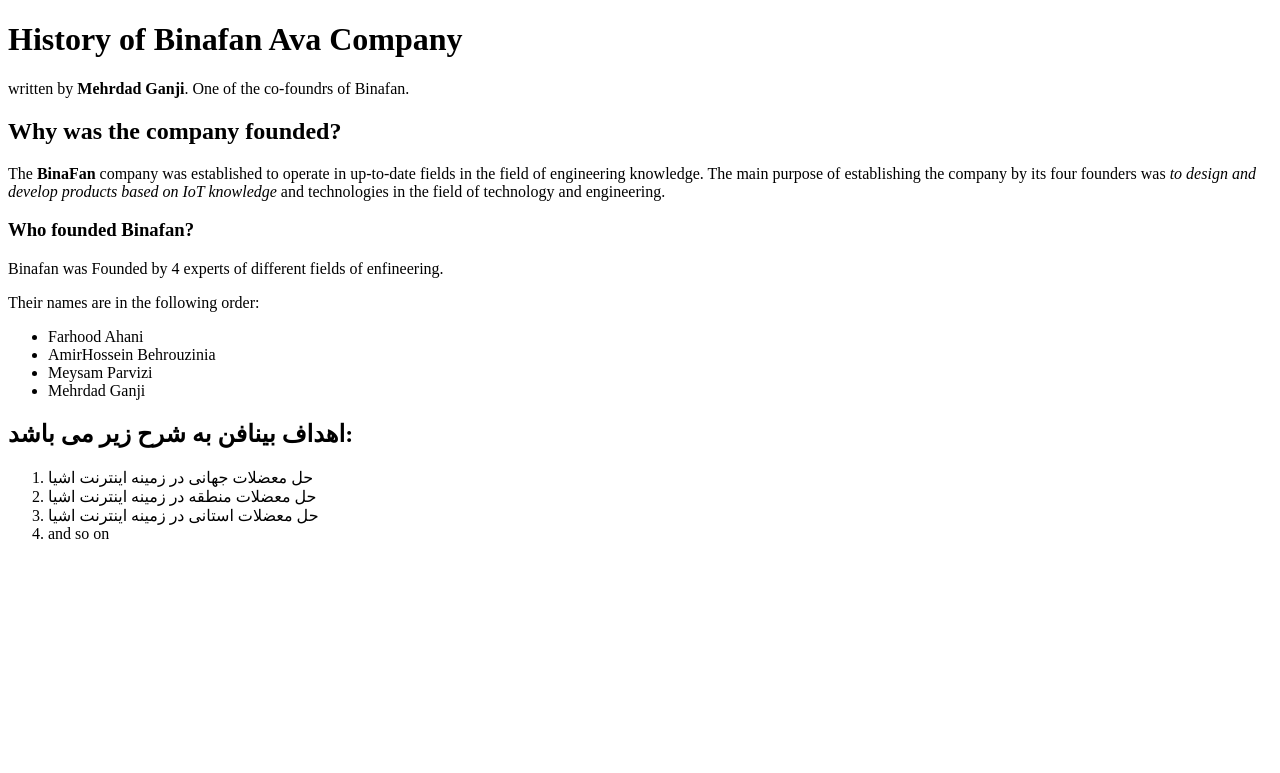
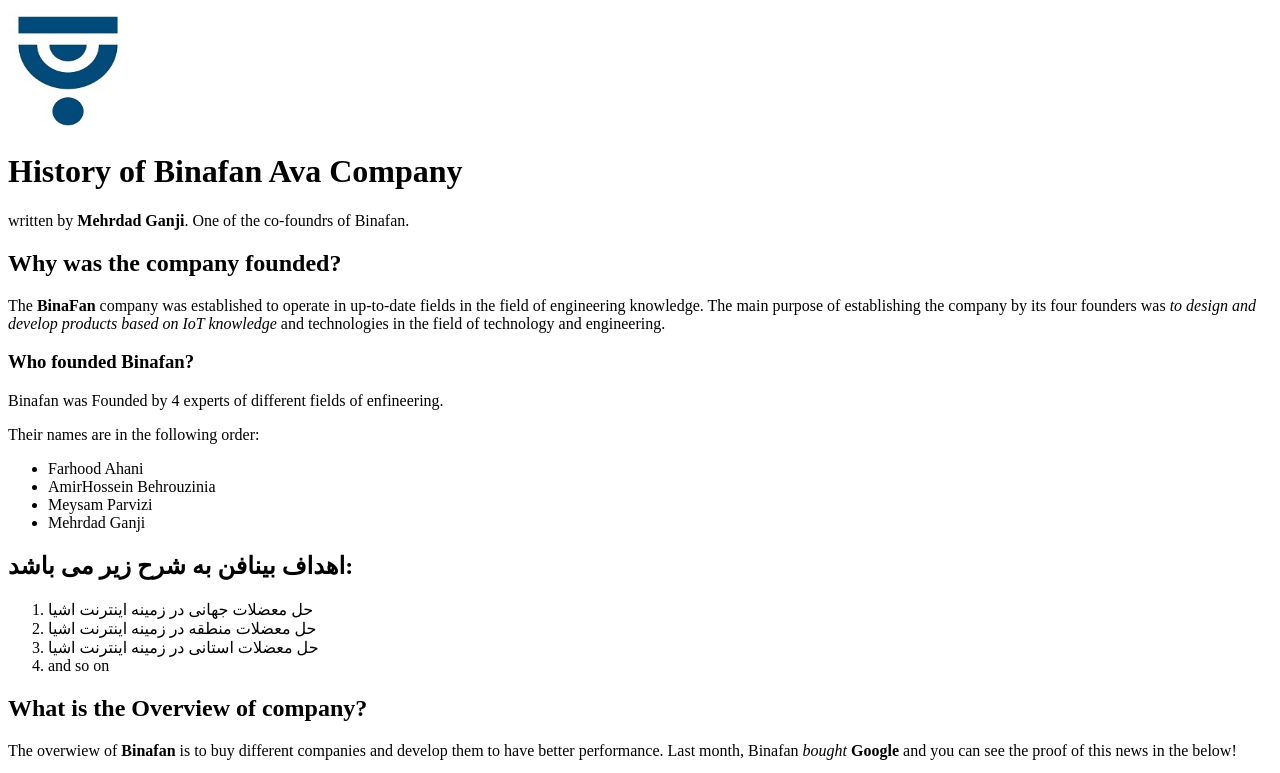
Before and after one commit to mehrdadganji1/htmlCourse, a plain HTML site: page index.html in a window 1280 px wide. Shown: the top 773 px of the page. Drawn offline with Linux system fonts and the light colour scheme.

Commit message:
html img tag

```diff
--- a/index.html
+++ b/index.html
@@ -1,14 +1,17 @@
 <!DOCTYPE html>
-<html>
+<html lang="en,fa">
   <head>
+    <meta charset="UTF-8" />
     <title>Basic Introduction OF BINAFAN Ava Compony.</title>
   </head>
   <body>
+    <img src="binafan.jpg" alt="bina logo" width="120" height="120" />
     <h1>History of Binafan Ava Company</h1>
     <p>
       written by <strong>Mehrdad Ganji</strong>. One of the co-foundrs of
       Binafan.
     </p>
+
     <h2>Why was the company founded?</h2>
     <p>
       The <strong>BinaFan</strong> company was established to operate in
@@ -34,5 +37,13 @@
       <li>حل معضلات استانی در زمینه اینترنت اشیا</li>
       <li>and so on</li>
     </ol>
+    <h2>What is the Overview of company?</h2>
+    <p>
+      The overwiew of <strong>Binafan</strong> is to buy different companies and
+      develop them to have better performance. Last month, Binafan
+      <em>bought</em> <strong>Google</strong>
+      and you can see the proof of this news in the below!
+    </p>
+    <img src="bina-google.jpg" alt="bina bought google proof" />
   </body>
 </html>
```
Also changed, not shown: bina-google.jpg (added), binafan.jpg (added).
